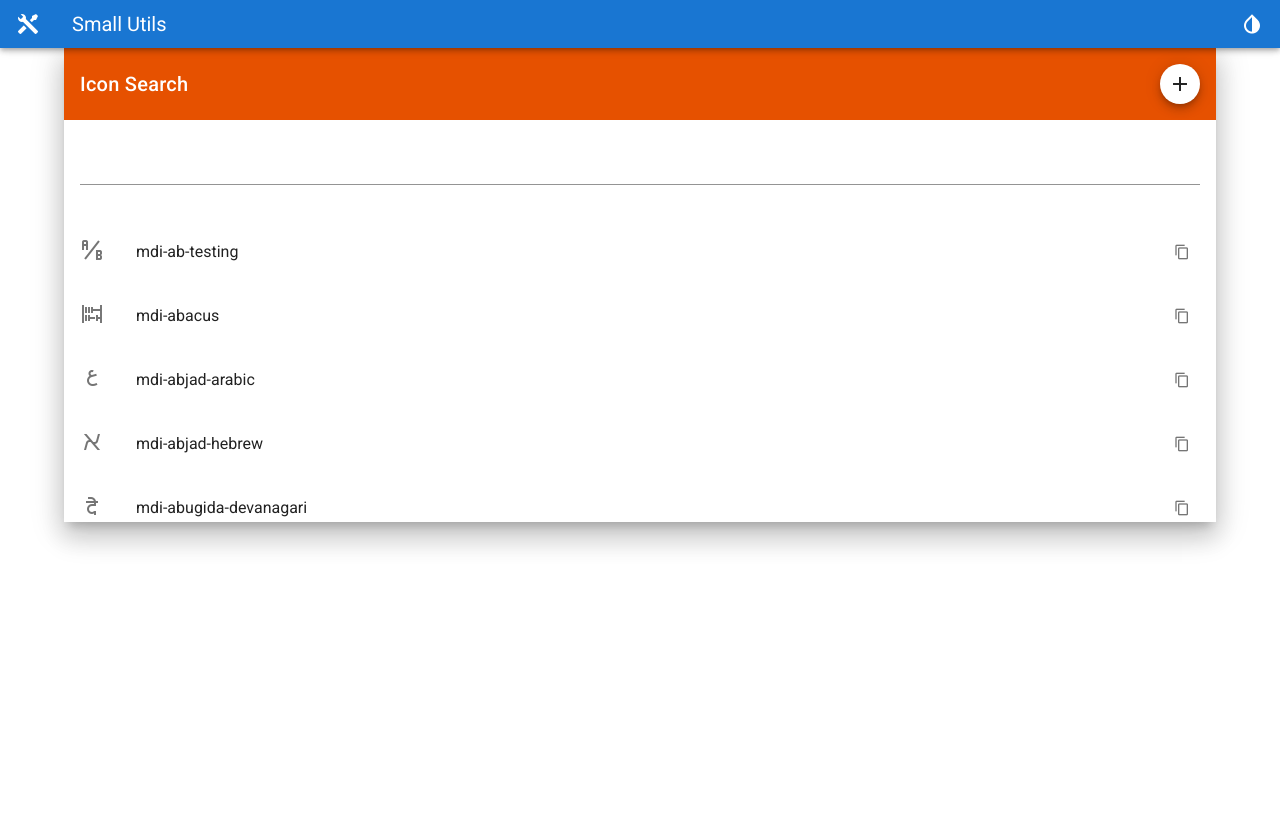
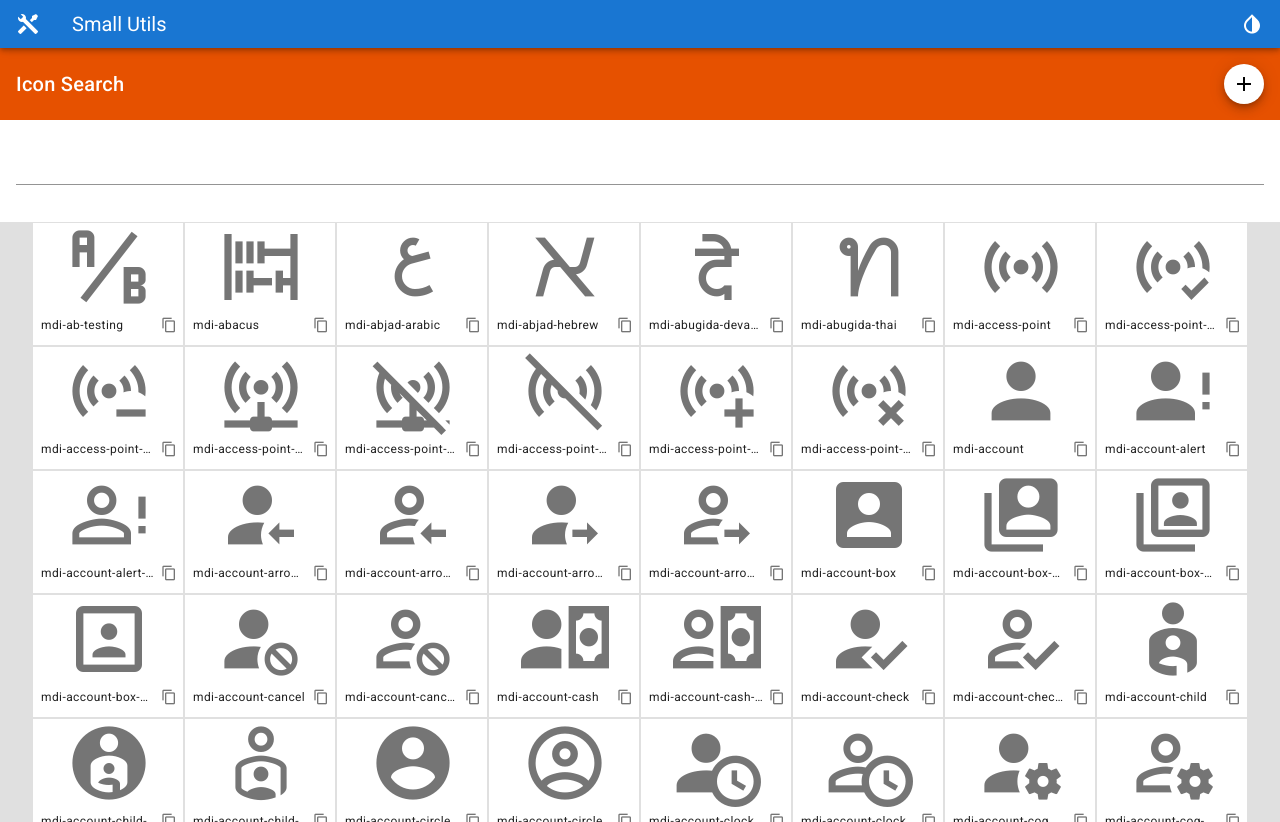
Before and after one commit to apmyhr/small-utils, a Vue app: page / in a window 1280 px wide. Before the commit the page ends 800 px from the top, so only its background shows below. Built offline with nearby package versions, Linux system fonts and the light colour scheme.

Commit message:
divide icons into rows to mimick wrapping

```diff
--- a/src/App.vue
+++ b/src/App.vue
@@ -34,7 +34,7 @@
       </v-list>
     </v-navigation-drawer>
 
-    <v-main>
+    <v-main class="mainSection">
       <IconSearch></IconSearch>
     </v-main>
   </v-app>
@@ -78,3 +78,16 @@ export default {
   },
 };
 </script>
+
+<style scoped>
+.mainSection{
+  height: calc(100% - 48px);
+}
+</style>
+
+<style>
+.pageCard {
+  height: calc(100%);
+  width: 100%;
+}
+</style>
--- a/src/pages/IconSearch/index.vue
+++ b/src/pages/IconSearch/index.vue
@@ -1,41 +1,50 @@
 <template>
-  <v-card tile elevation="16" class="mx-auto" style="width: 90%">
+  <v-card tile elevation="16" class="mx-auto pageCard" v-resize="onResize" id="iconListCard">
     <v-card-title class="white--text orange darken-4">
       Icon Search
       <v-spacer></v-spacer>
       <v-btn color="white" class="text--primary" fab small>
-        <v-icon>mdi-plus</v-icon>
+        <v-icon color="black">mdi-plus</v-icon>
       </v-btn>
     </v-card-title>
     <v-card-title>
       <v-text-field v-model="filterText" clearable></v-text-field>
     </v-card-title>
-    <v-virtual-scroll
-      :items="filteredIcons"
-      height="300"
-      item-height="64"
-      bench="2"
-    >
+    <v-virtual-scroll :items="iconRows" height="600" :item-height="iconCardSize.height" bench="10">
       <template v-slot:default="{ item }">
-        <v-list-item :key="item">
-          <v-list-item-icon
-            ><v-icon>{{ item }}</v-icon></v-list-item-icon
+        <v-card
+          class="d-flex align-content-start justify-center flex-wrap"
+          color="grey lighten-2"
+          flat
+          tile
+          :height="iconCardSize.height"
+        >
+          <v-card
+            v-for="(icon, index) in item"
+            v-bind:key="icon + index"
+            outlined
+            tile
+            :height="iconCardSize.height"
+            :width="iconCardSize.width"
           >
-          <v-list-item-content>
-            <v-list-item-title>{{ item }}</v-list-item-title>
-          </v-list-item-content>
-          <v-list-item-action>
-            <v-btn icon @click="copyText(item)"
-              ><v-icon small> mdi-content-copy </v-icon></v-btn
-            >
-          </v-list-item-action>
-        </v-list-item>
+            <v-icon size="88" class="mx-8">{{ icon }}</v-icon>
+            <v-card-actions class="caption pa-0 ma-0">
+            <v-card-subtitle class="caption pa-0 ma-0 ml-2 text-truncate">{{ icon }}
+            </v-card-subtitle>
+            <v-spacer></v-spacer>
+              <v-btn small icon @click="copyText(icon)"
+              ><v-icon small> mdi-content-copy </v-icon></v-btn>
+            </v-card-actions>
+          </v-card>
+        </v-card>
       </template>
     </v-virtual-scroll>
   </v-card>
 </template>
 
 <script>
+import * as arrayUtils from "../../utils/arrayUtils";
+
 export default {
   name: "IconSearch",
   components: {},
@@ -56,14 +65,29 @@ export default {
         throw err;
       });
   },
+  mounted () {
+    this.onResize()
+  },
   data() {
     return {
       /** @type {String[]} List of Icons */
       icons: [],
       filterText: "",
+      iconListSize: {
+        width: 0,
+        height: 0,
+      },
+      iconCardSize: {
+        width: 152,
+        height: 124,
+      }
     };
   },
   computed: {
+    /**
+     * Get filtered list of icons based on the searched text
+     * @returns {String[]} List of icons
+     */
     filteredIcons() {
       if (this.filterText) {
         let lowerCase = this.filterText.toLowerCase();
@@ -71,17 +95,38 @@ export default {
 
         //Sort it such that items with the filtered text in beginning will show up first
         //When searching "file", this ensures "mdi-file" will show up long before "mdi-face-profile"
-        filteredList.sort(function(a, b){return a.indexOf(lowerCase)-b.indexOf(lowerCase)});
+        filteredList.sort(function (a, b) {
+          return a.indexOf(lowerCase) - b.indexOf(lowerCase);
+        });
 
         return filteredList;
       } else {
         return this.icons;
       }
     },
+
+    /**
+     * Split list of icons into rows based on the width of the screen
+     * @returns {String[][]} List of rows
+     */
+    iconRows() {
+      //Figure out row length based on width
+      let rowLength = Math.max(Math.floor(this.iconListSize.width / this.iconCardSize.width), 1);
+
+      let rows = arrayUtils.divideIntoRows(this.filteredIcons, rowLength);
+
+      console.log(rows);
+      return rows;
+    },
   },
   methods: {
     copyText(text) {
       navigator.clipboard.writeText(text);
+    },
+    onResize () {
+      let element = document.getElementById("iconListCard");
+      this.iconListSize = { width: element.clientWidth, height: element.clientHeight }
+      console.log(this.iconListSize);
     },
   },
 };
--- /dev/null
+++ b/src/utils/arrayUtils.js
@@ -0,0 +1,17 @@
+/**
+ * Divide an array of items into a two dimensional array of rows.
+ * @param {Array} items An array of items
+ * @param {Number} rowLength Number of items per row
+ * @returns {Array[]} The array divided into rows.
+ */
+export function divideIntoRows(items, rowLength){
+    let numRows = Math.ceil(items.length / rowLength);
+    let rows = new Array(numRows);
+
+    for (let r = 0; r < numRows; r++){
+        let end = Math.min(rowLength * (r + 1), items.length);
+        rows[r] = items.slice(rowLength * r, end);
+    }
+
+    return rows;
+}
```
